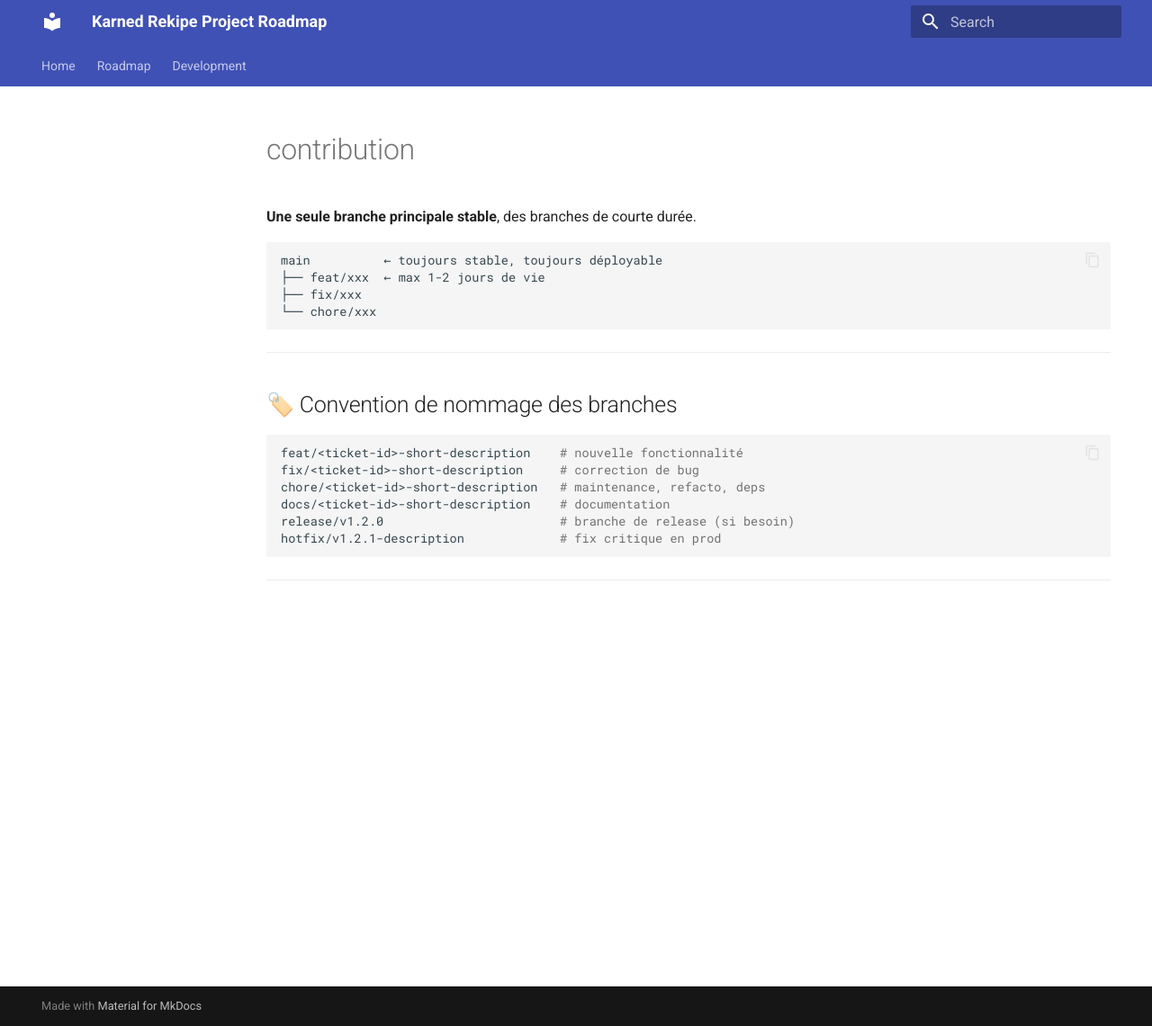
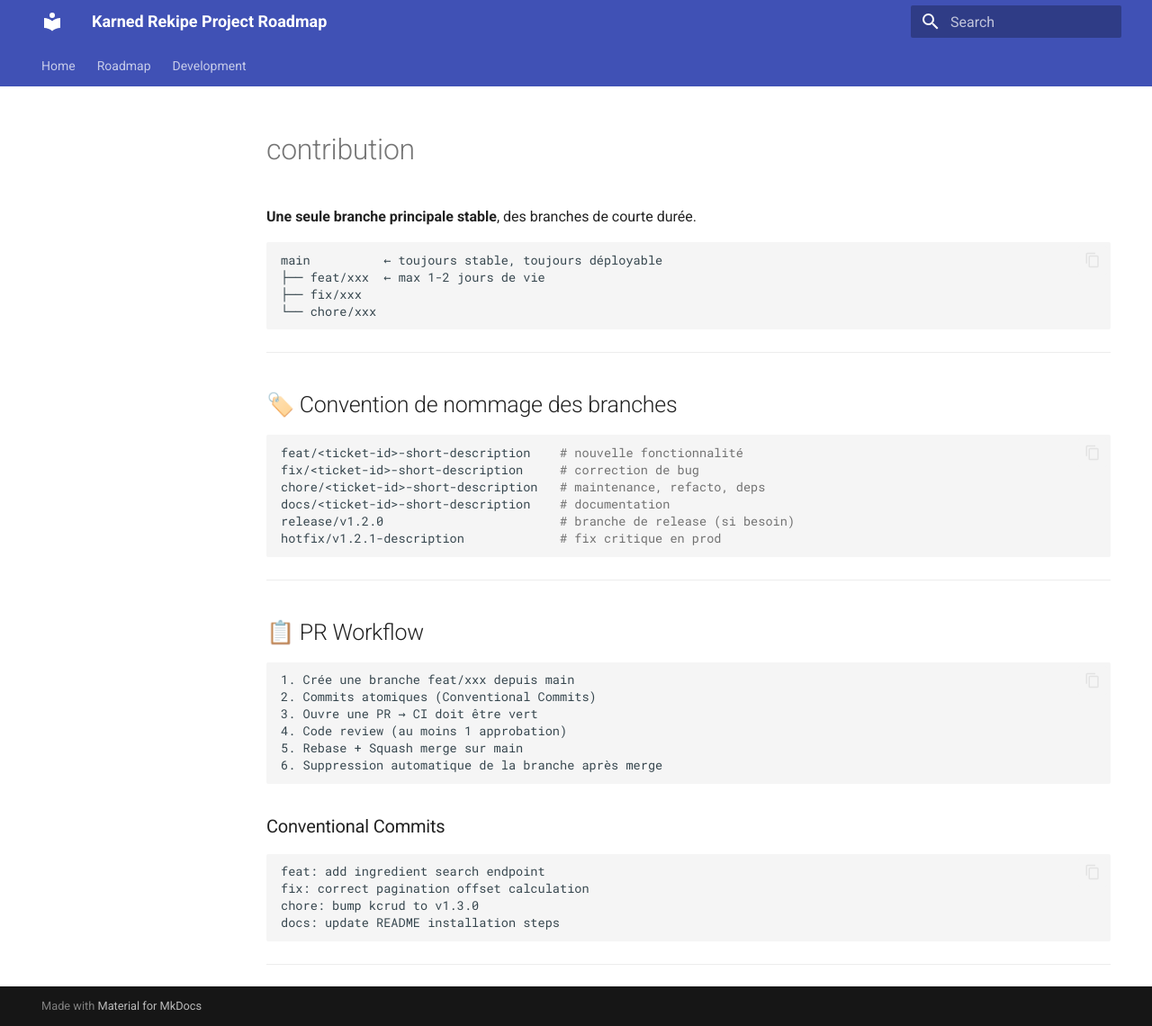
Before and after one commit to karned-rekipe/projet, an MkDocs documentation site: the page built from docs/contrib.md, in a window 1280 px wide and 1140 px high. Shown: the whole window at 90% size. Built offline with MkDocs 1.6.1 and Material for MkDocs 9.7.7, drawn with Linux system fonts in a browser that asks for light colours.

````diff
--- a/docs/contrib.md
+++ b/docs/contrib.md
@@ -23,3 +23,25 @@
 ```
 
 ---
+
+## 📋 PR Workflow
+
+```
+1. Crée une branche feat/xxx depuis main
+2. Commits atomiques (Conventional Commits)
+3. Ouvre une PR → CI doit être vert
+4. Code review (au moins 1 approbation)
+5. Rebase + Squash merge sur main
+6. Suppression automatique de la branche après merge
+```
+
+### Conventional Commits
+
+```
+feat: add ingredient search endpoint
+fix: correct pagination offset calculation
+chore: bump kcrud to v1.3.0
+docs: update README installation steps
+```
+
+---
````
Also changed, not shown: 1 other file.
